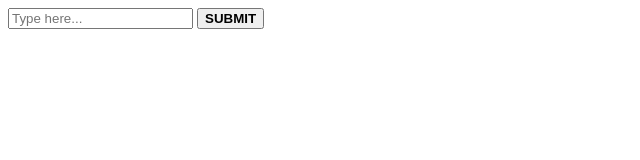
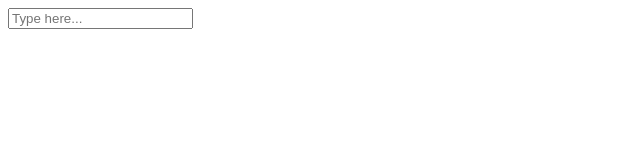
Before and after one commit to slammyy/unlim-practice, a website: page input-form/public/index.html in a window 1280 px wide. Shown: the whole page, without its empty margins (0-640 px from the left). Drawn offline with Linux system fonts and the light colour scheme.

Commit message:
chore: remove submit button

```diff
--- a/input-form/public/index.html
+++ b/input-form/public/index.html
@@ -7,7 +7,6 @@
     <body>
         <form>
             <input type="text" placeholder="Type here..." autocomplete="off" />
-            <button type="submit"><b>SUBMIT</b></button>
         </form>
         <script src="client.js"></script>
     </body>
```
